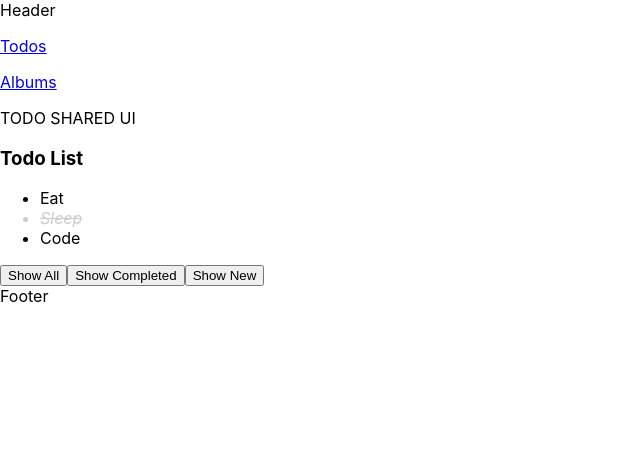
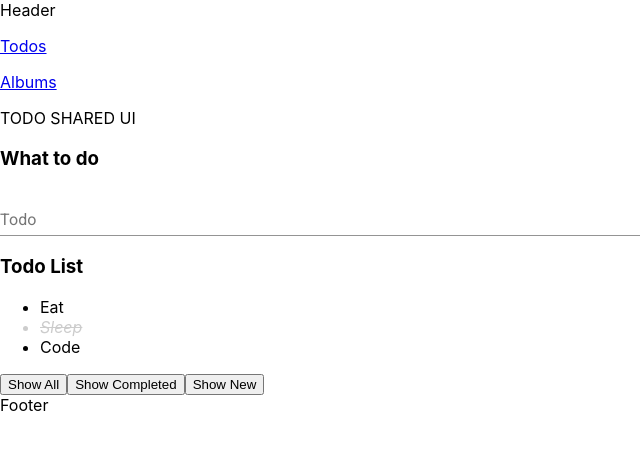
Before and after one commit to paulnguyen-mn/learn-reactjs, a React (Create React App) app: page / in a window 1280 px wide. Shown: the top 450 px of the page, without its empty margins (0-640 px from the left). Built offline with nearby package versions, Linux system fonts and the light colour scheme; no server answers.

Commit message:
Add react hook form
- Add todo form
- Add input field

```diff
--- a/package.json
+++ b/package.json
@@ -3,6 +3,8 @@
   "version": "0.1.0",
   "private": true,
   "dependencies": {
+    "@hookform/error-message": "0.0.4",
+    "@hookform/resolvers": "^1.0.0",
     "@material-ui/core": "^4.11.0",
     "@material-ui/icons": "^4.9.1",
     "@testing-library/jest-dom": "^4.2.4",
@@ -13,8 +15,10 @@
     "query-string": "^6.13.6",
     "react": "^16.13.1",
     "react-dom": "^16.13.1",
+    "react-hook-form": "^6.9.4",
     "react-router-dom": "^5.2.0",
-    "react-scripts": "3.4.3"
+    "react-scripts": "3.4.3",
+    "yup": "^0.29.3"
   },
   "scripts": {
     "start": "react-scripts start",
--- /dev/null
+++ b/src/components/form-controls/InputField/index.jsx
@@ -0,0 +1,30 @@
+import React from 'react';
+import PropTypes from 'prop-types';
+import { TextField } from '@material-ui/core';
+import { Controller } from 'react-hook-form';
+
+InputField.propTypes = {
+  form: PropTypes.object.isRequired,
+  name: PropTypes.string.isRequired,
+
+  label: PropTypes.string,
+  disabled: PropTypes.bool,
+};
+
+function InputField(props) {
+  const { form, name, label, disabled } = props;
+
+  return (
+    <Controller
+      name={name}
+      control={form.control}
+      as={TextField}
+
+      fullWidth
+      label={label}
+      disabled={disabled}
+    />
+  );
+}
+
+export default InputField;
--- /dev/null
+++ b/src/features/Todo/components/TodoForm/index.jsx
@@ -0,0 +1,28 @@
+import React from 'react';
+import PropTypes from 'prop-types';
+import InputField from '../../../../components/form-controls/InputField';
+import { useForm } from 'react-hook-form';
+
+TodoForm.propTypes = {
+  onSubmit: PropTypes.func,
+};
+
+function TodoForm(props) {
+  const form = useForm({
+    defaultValues: {
+      title: '',
+    },
+  });
+
+  const handleSubmit = (values) => {
+    console.log('TODO FORM: ', values);
+  }
+
+  return (
+    <form onSubmit={form.handleSubmit(handleSubmit)}>
+      <InputField name="title" label="Todo" form={form} />
+    </form>
+  );
+}
+
+export default TodoForm;
--- a/src/features/Todo/pages/ListPage/index.jsx
+++ b/src/features/Todo/pages/ListPage/index.jsx
@@ -4,6 +4,7 @@ import TodoList from '../../components/TodoList';
 import queryString from 'query-string';
 import { useEffect } from 'react';
 import { useMemo } from 'react';
+import TodoForm from '../../components/TodoForm';
 
 ListPage.propTypes = {
 
@@ -85,10 +86,17 @@ function ListPage(props) {
 
   const renderedTodoList = useMemo(() => {
     return todoList.filter(todo => filteredStatus === 'all' || filteredStatus === todo.status);
-  }, [todoList, filteredStatus])
+  }, [todoList, filteredStatus]);
+
+  const handleTodoFormSubmit = (values) => {
+    console.log('Form submit: ', values);
+  };
 
   return (
     <div>
+      <h3>What to do</h3>
+      <TodoForm onSubmit={handleTodoFormSubmit} />
+
       <h3>Todo List</h3>
       <TodoList todoList={renderedTodoList} onTodoClick={handleTodoClick} />
 
```
Also changed, not shown: 1 other file (tests, documents, lock files or other folders).
